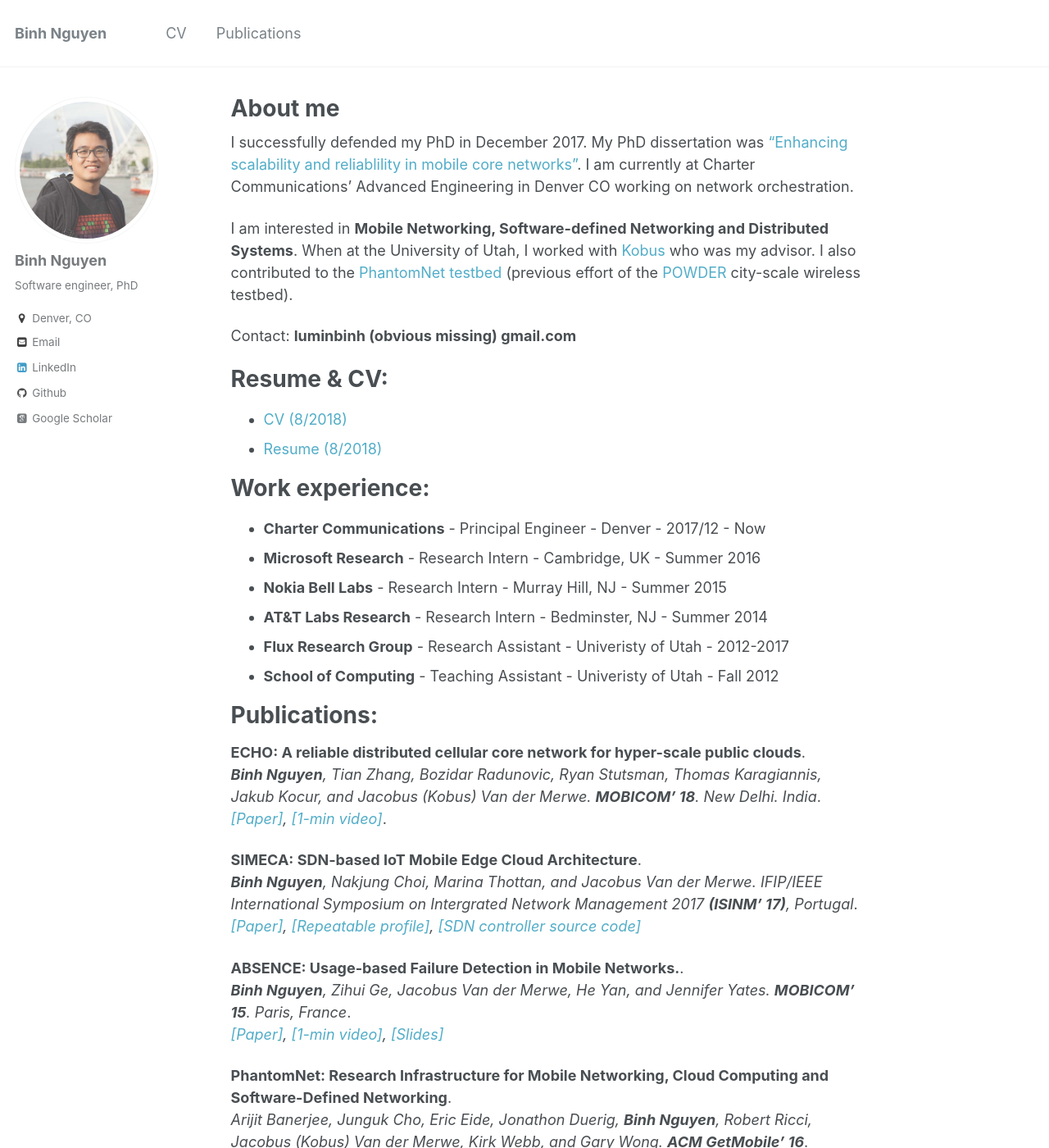
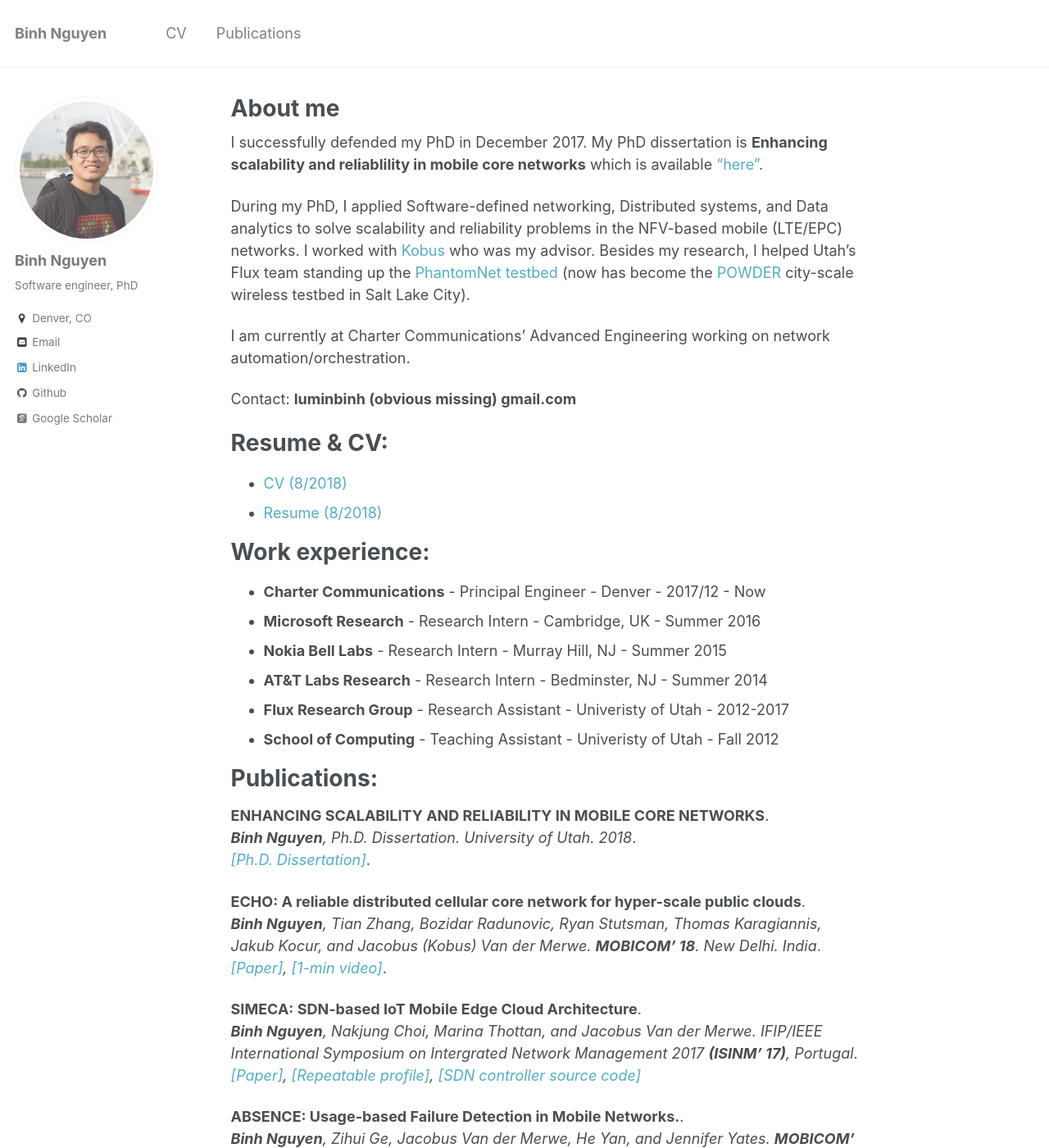
Before and after one commit to binhqnguyen/binhqnguyen.github.io, a Jekyll site: the page built from _pages/about.md, in a window 1280 px wide and 1400 px high. Shown: the whole window at 82% size. Built offline with Jekyll 4.4.1, drawn with Linux system fonts in a browser that asks for light colours; some web fonts are replaced.

Commit message:
Add phd disseration

```diff
--- a/_pages/about.md
+++ b/_pages/about.md
@@ -8,12 +8,12 @@ redirect_from:
   - /about.html
 ---
 
-I successfully defended my PhD in December 2017. My PhD dissertation was ["Enhancing scalability and reliablility in mobile core networks"](https://www.flux.utah.edu/paper/271).
-I am currently at Charter Communications' Advanced Engineering in Denver CO working on network orchestration.
+I successfully defended my PhD in December 2017. My PhD dissertation is **Enhancing scalability and reliablility in mobile core networks** which is available ["here"](https://www.flux.utah.edu/download?uid=271).
 
-I am interested in **Mobile Networking, Software-defined Networking and Distributed Systems**.
-When at the University of Utah, I worked with [Kobus](http://www.cs.utah.edu/~kobus) who was my advisor.
-I also contributed to the [PhantomNet testbed](http://www.phantomnet.org/) (previous effort of the [POWDER](https://powderwireless.net/) city-scale wireless testbed).
+During my PhD, I applied Software-defined networking, Distributed systems, and Data analytics to solve scalability and reliability problems in the NFV-based mobile (LTE/EPC) networks. I worked with [Kobus](http://www.cs.utah.edu/~kobus) who was my advisor.
+Besides my research, I helped Utah's Flux team standing up the [PhantomNet testbed](http://www.phantomnet.org/) (now has become the [POWDER](https://powderwireless.net/) city-scale wireless testbed in Salt Lake City).
+
+I am currently at Charter Communications' Advanced Engineering working on network automation/orchestration.
 
 Contact: **luminbinh (obvious missing) gmail.com**
 
@@ -35,6 +35,10 @@ Work experience:
 
 Publications:
 ===========
+**ENHANCING SCALABILITY AND RELIABILITY IN MOBILE CORE NETWORKS**.
+***Binh Nguyen**, Ph.D. Dissertation. University of Utah. 2018*.
+*[[Ph.D. Dissertation]](https://www.flux.utah.edu/download?uid=271)*.
+
 **ECHO: A reliable distributed cellular core network for hyper-scale public clouds**.
 ***Binh Nguyen**, Tian Zhang, Bozidar Radunovic, Ryan Stutsman, Thomas Karagiannis, Jakub Kocur, and Jacobus (Kobus) Van der Merwe. **MOBICOM' 18**. New Delhi. India*.
 *[[Paper]](https://sigmobile.org/mobicom/2018/program.php), [[1-min video]](https://youtu.be/vf78318OG-k)*.
```
Also changed, not shown: _pages/publications.md (+4 -0 lines).
